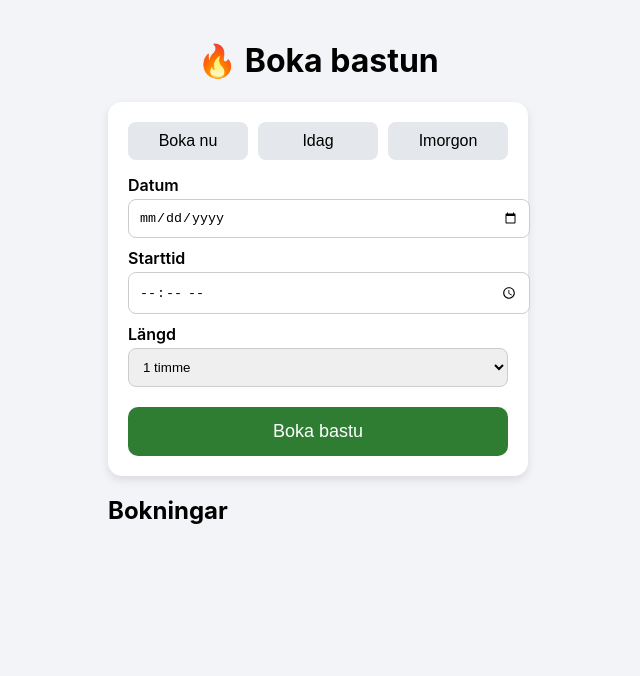
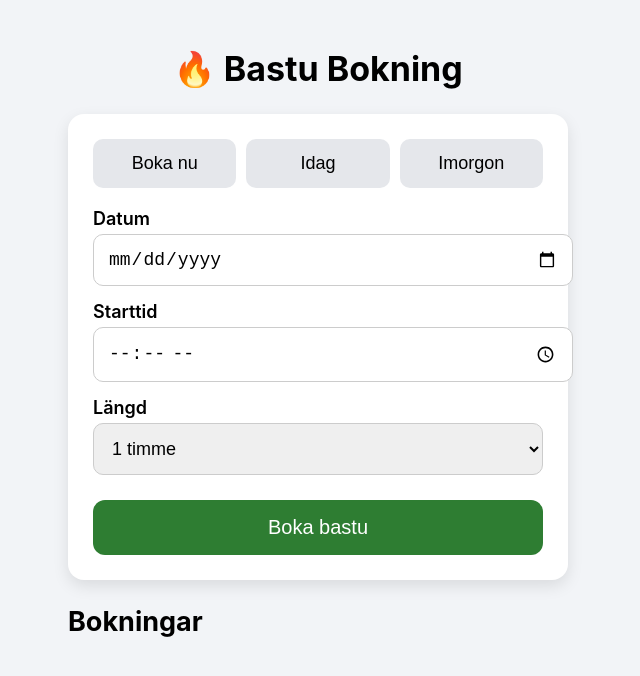
Before and after one commit to westmaticmax-hue/Boka-Stj-rtn-s-Bastu, a plain HTML site: page index.html in a window 1280 px wide. Shown: the whole page, without its empty margins (322-962 px from the left). Drawn offline with nearby package versions, Linux system fonts and the light colour scheme; no server answers.

Commit message:
Update index.html

```diff
--- a/index.html
+++ b/index.html
@@ -12,72 +12,77 @@ body{
 font-family:-apple-system,BlinkMacSystemFont,sans-serif;
 background:#f2f4f7;
 margin:0;
-padding:20px;
+padding:25px;
+font-size:18px;
 }
 
 .container{
-max-width:420px;
+max-width:500px;
 margin:auto;
 }
 
 h1{
 text-align:center;
+font-size:34px;
+margin-bottom:25px;
 }
 
 .card{
 background:white;
-padding:20px;
-border-radius:14px;
-box-shadow:0 4px 10px rgba(0,0,0,0.1);
-margin-bottom:20px;
+padding:25px;
+border-radius:16px;
+box-shadow:0 6px 16px rgba(0,0,0,0.1);
+margin-bottom:25px;
 }
 
 .quick{
 display:flex;
 gap:10px;
-margin-bottom:15px;
+margin-bottom:20px;
 }
 
 .quick button{
 flex:1;
-padding:10px;
+padding:14px;
 border:none;
-border-radius:8px;
-background:#e4e7ec;
-font-size:16px;
+border-radius:10px;
+background:#e5e7eb;
+font-size:18px;
 }
 
 label{
+display:block;
+margin-top:15px;
 font-weight:600;
-margin-top:10px;
-display:block;
 }
 
 input,select{
 width:100%;
-padding:10px;
-border-radius:8px;
+padding:14px;
+font-size:18px;
+border-radius:10px;
 border:1px solid #ccc;
-margin-top:4px;
+margin-top:5px;
 }
 
 .book{
 width:100%;
-margin-top:20px;
-padding:14px;
+margin-top:25px;
+padding:16px;
+font-size:20px;
 background:#2e7d32;
 color:white;
 border:none;
-border-radius:10px;
-font-size:18px;
+border-radius:12px;
 }
 
 .booking{
 background:white;
-padding:14px;
-border-radius:10px;
-margin-bottom:10px;
+padding:16px;
+border-radius:12px;
+margin-bottom:12px;
 box-shadow:0 2px 6px rgba(0,0,0,0.1);
+font-size:18px;
 }
 
 </style>
@@ -87,7 +92,7 @@ box-shadow:0 2px 6px rgba(0,0,0,0.1);
 
 <div class="container">
 
-<h1>🔥 Boka bastun </h1>
+<h1>🔥 Bastu Bokning</h1>
 
 <div class="card">
 
@@ -122,7 +127,9 @@ box-shadow:0 2px 6px rgba(0,0,0,0.1);
 
 <script>
 
-const supabase = window.supabase.createClient(
+const { createClient } = supabase
+
+const client = createClient(
 "https://kcjiujdgeqjajvimweuj.supabase.co",
 "sb_publishable_s4CHMttu96f7d-j3KZ3vAg_PftStbk-"
 )
@@ -139,15 +146,14 @@ document.getElementById("date").value=d.toISOString().split("T")[0]
 }
 
 function bookNow(){
-
 let now=new Date()
 
 let h=now.getHours().toString().padStart(2,'0')
 let m=now.getMinutes().toString().padStart(2,'0')
 
 document.getElementById("time").value=h+":"+m
+
 setToday()
-
 }
 
 async function book(){
@@ -156,17 +162,22 @@ let date=document.getElementById("date").value
 let start=document.getElementById("time").value
 let hours=parseInt(document.getElementById("hours").value)
 
+if(!date || !start){
+alert("Välj datum och tid")
+return
+}
+
 let parts=start.split(":")
 let startDate=new Date()
 
 startDate.setHours(parts[0])
 startDate.setMinutes(parts[1])
 
-let endDate=new Date(startDate.getTime()+hours*60*60*1000)
+let endDate=new Date(startDate.getTime()+hours*3600000)
 
 let end=endDate.toTimeString().slice(0,5)
 
-const {error} = await supabase
+const { error } = await client
 .from("bookings")
 .insert([
 {
@@ -177,8 +188,11 @@ end_time:end
 ])
 
 if(error){
-alert("Fel: "+error.message)
+alert("Databasfel: "+error.message)
+return
 }
+
+alert("Bokning sparad!")
 
 loadBookings()
 
@@ -186,10 +200,10 @@ loadBookings()
 
 async function loadBookings(){
 
-const {data,error}=await supabase
+const { data } = await client
 .from("bookings")
 .select("*")
-.order("date")
+.order("date",{ascending:true})
 
 let html=""
 
```
